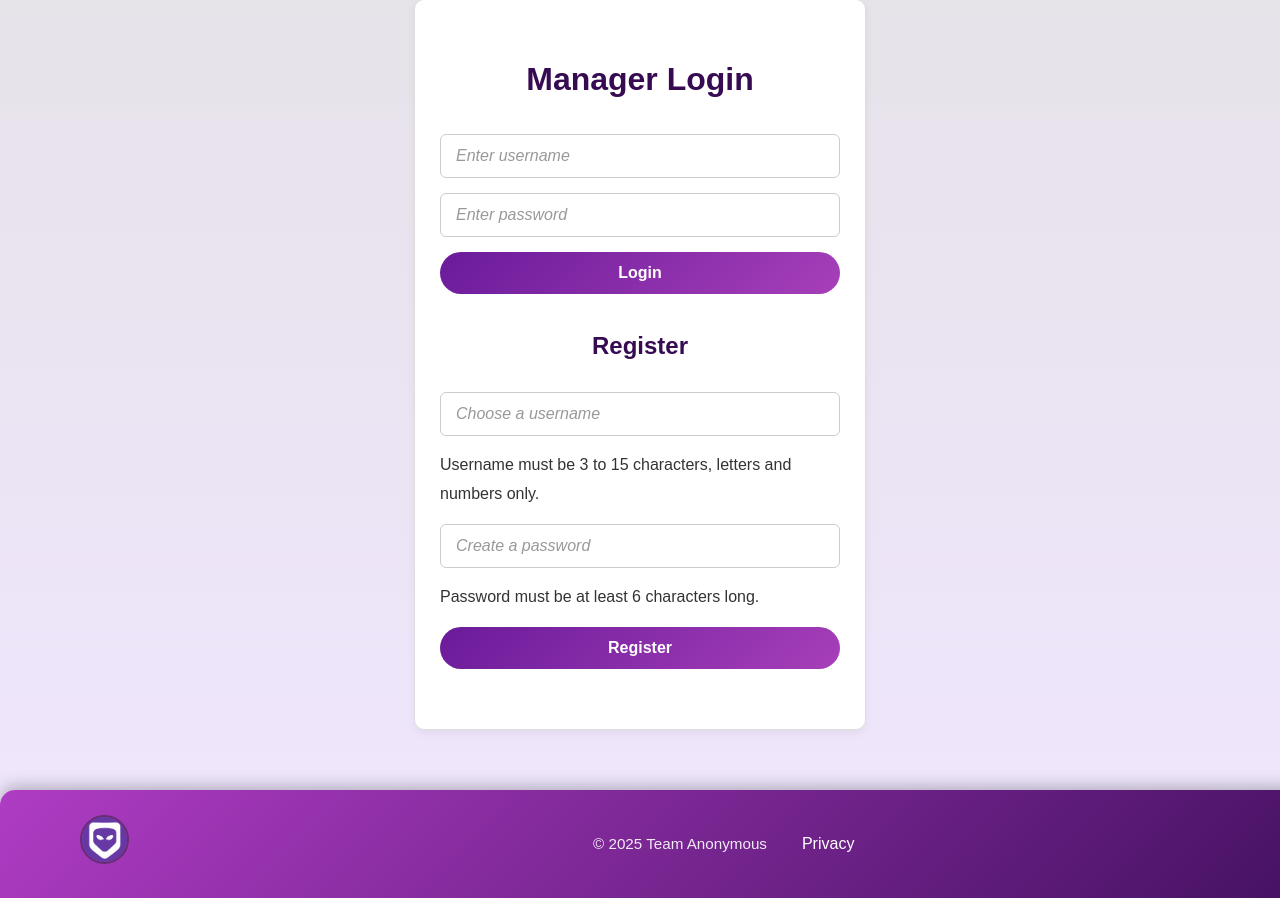
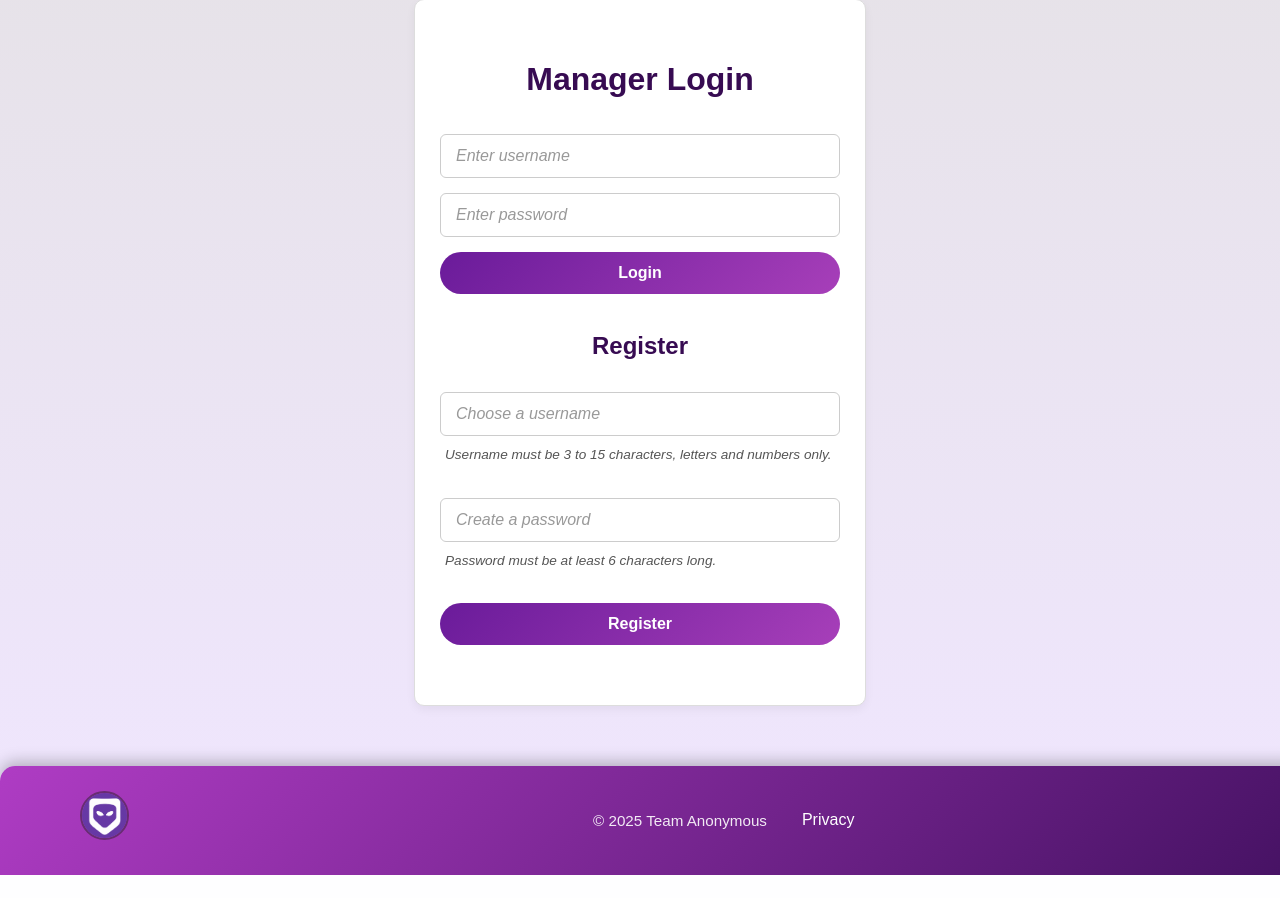
Before and after one commit to Terrasean123/Team_Anonymous_Project_2, a PHP site: page /login_page.php in a window 1280 px wide; the page is wider, and only the part inside the window is pictured. Shown: the part 163-1061 px from the top of that part. After the commit the page ends 1038 px from the top of that part, so only its background shows below. Run offline with PHP 8.4, Linux system fonts and the light colour scheme.

Commit message:
added css styling to rule

```diff
--- a/TeamAnonymous_Project-main/login_page.php
+++ b/TeamAnonymous_Project-main/login_page.php
@@ -18,9 +18,9 @@
         <h2>Register</h2>
         <form class="register" method="POST" action="enhancements.php">
             <input type="text" name="reg_username" placeholder="Choose a username" required />
-            <div class="validation-info">Username must be 3 to 15 characters, letters and numbers only.</div>
+            <div class="rule">Username must be 3 to 15 characters, letters and numbers only.</div>
             <input type="password" name="reg_password" placeholder="Create a password" required />
-            <div class="validation-info">Password must be at least 6 characters long.</div>
+            <div class="rule">Password must be at least 6 characters long.</div>
             <button type="submit" name="reg_sudmit">Register</button>
         </form>
     </div>
--- a/TeamAnonymous_Project-main/styles/style.css
+++ b/TeamAnonymous_Project-main/styles/style.css
@@ -83,6 +83,15 @@
     background-color: #f9f9f9;
 }
 /*Login_Page*/
+
+.rule {
+    font-size: 0.85rem;
+    color: #555;
+    margin-top: -8px;
+    margin-bottom: 15px;
+    font-style: italic;
+    padding-left: 5px;
+}
 
 #logins {
     max-width: 400px;
```
